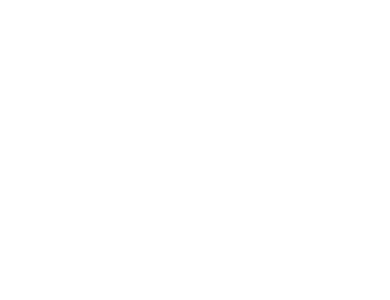
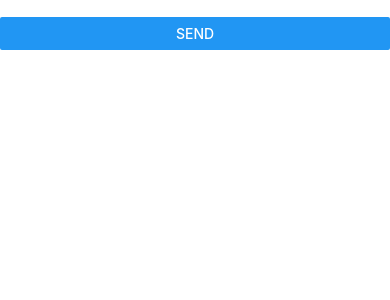
Before and after one commit to learn-tdd-in/react-native, a React Native app: screen / in a window 390 px wide. Shown: the top 300 px of the page. Built offline with nearby package versions, Linux system fonts and the light colour scheme.

Commit message:
Add send button

```diff
--- a/src/NewMessageForm.js
+++ b/src/NewMessageForm.js
@@ -1,10 +1,11 @@
 import React from 'react';
-import {TextInput, View} from 'react-native';
+import {Button, TextInput, View} from 'react-native';
 
 const NewMessageForm = () => {
   return (
     <View>
       <TextInput testID="messageText" />
+      <Button title="Send" testID="sendButton" />
     </View>
   );
 };
```
